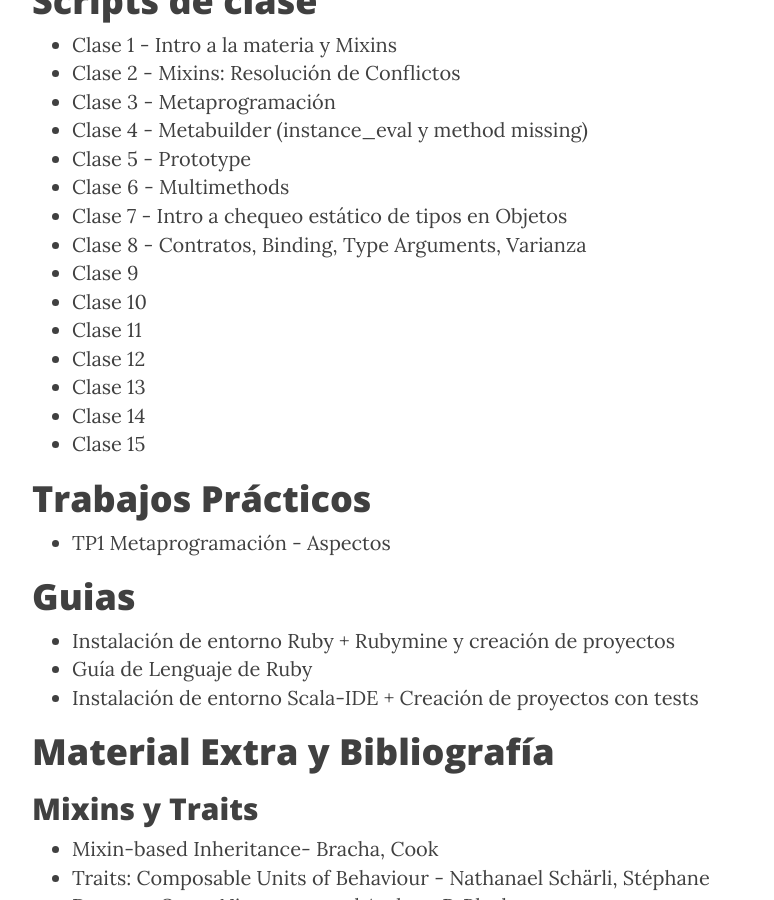
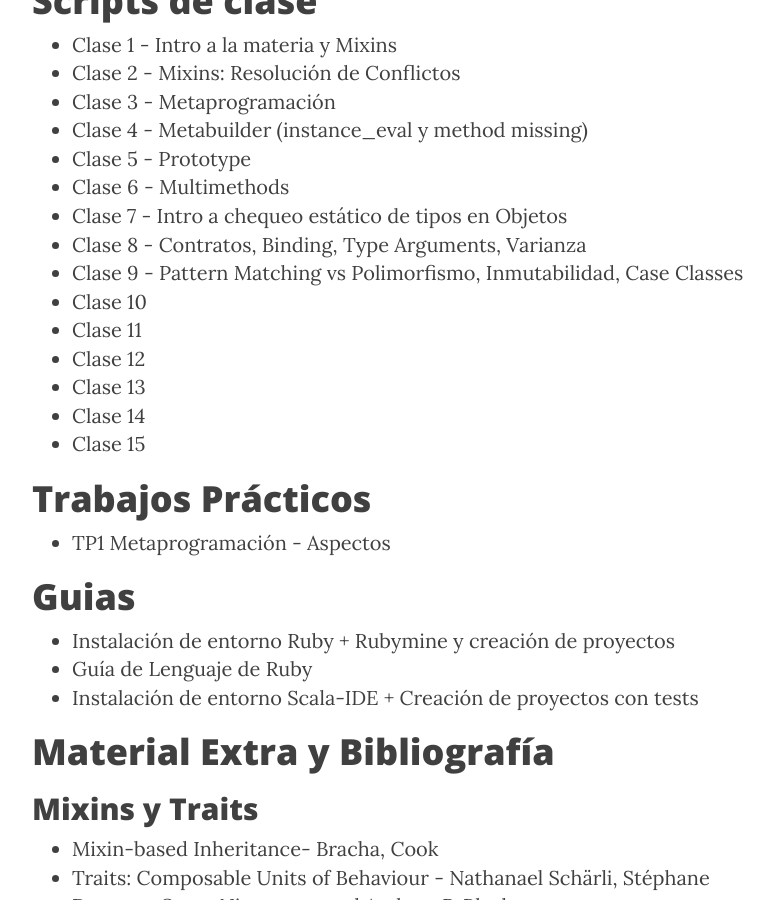
Before and after one commit to tadp-utn-frba/tadp-utn-frba.github.io, a Jekyll site: the page built from material.md, in a window 1280 px wide and 900 px high, scrolled down 511 px. Shown: the whole window, without its empty margins (233-1007 px from the left). Built offline with Jekyll 4.4.1, drawn with Linux system fonts in a browser that asks for light colours; nearby versions of some CDN libraries.

Commit message:
Script 9

```diff
--- a/material.md
+++ b/material.md
@@ -14,7 +14,7 @@ permalink: /material/
 * [Clase 6 - Multimethods](https://goo.gl/KMC39N)
 * [Clase 7 - Intro a chequeo estático de tipos en Objetos](https://docs.google.com/document/d/1IK_KPzYW7SgW0GAghJ8Bv5MCIezZXJCIVlbX8JQGSxU/pub)
 * [Clase 8 - Contratos, Binding, Type Arguments, Varianza](https://docs.google.com/document/d/1Rb1ce0XpAzu6oSeBKlmj1wxbJmMIORNway52ZNjhiBo/pub)
-* Clase 9
+* [Clase 9 - Pattern Matching vs Polimorfismo, Inmutabilidad, Case Classes](https://docs.google.com/document/d/1X4j0P2WchO4Y_omSPWxtuPSAiwM1hAD0jivCZqf8zVY/pub)
 * Clase 10
 * Clase 11
 * Clase 12
```
